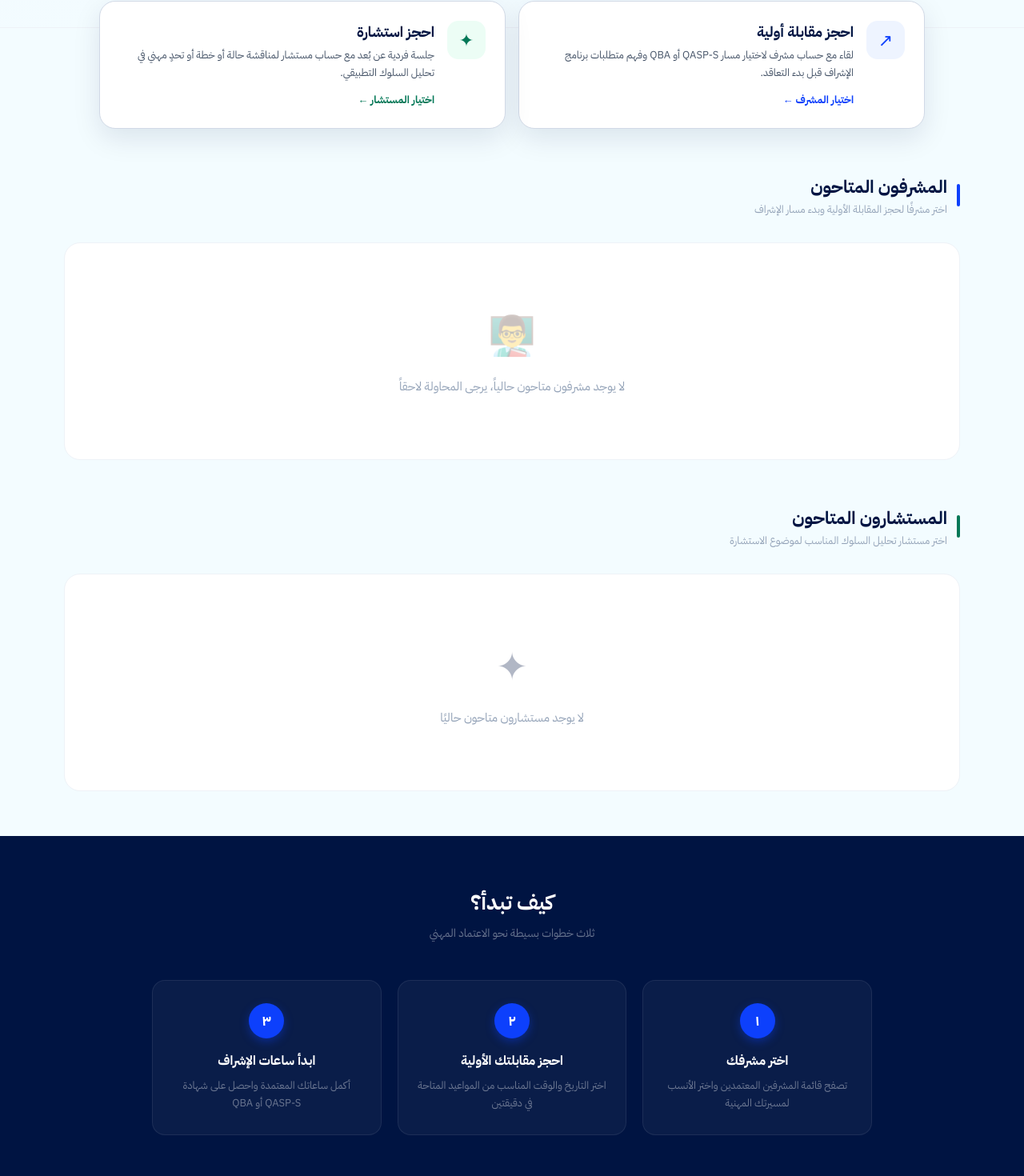
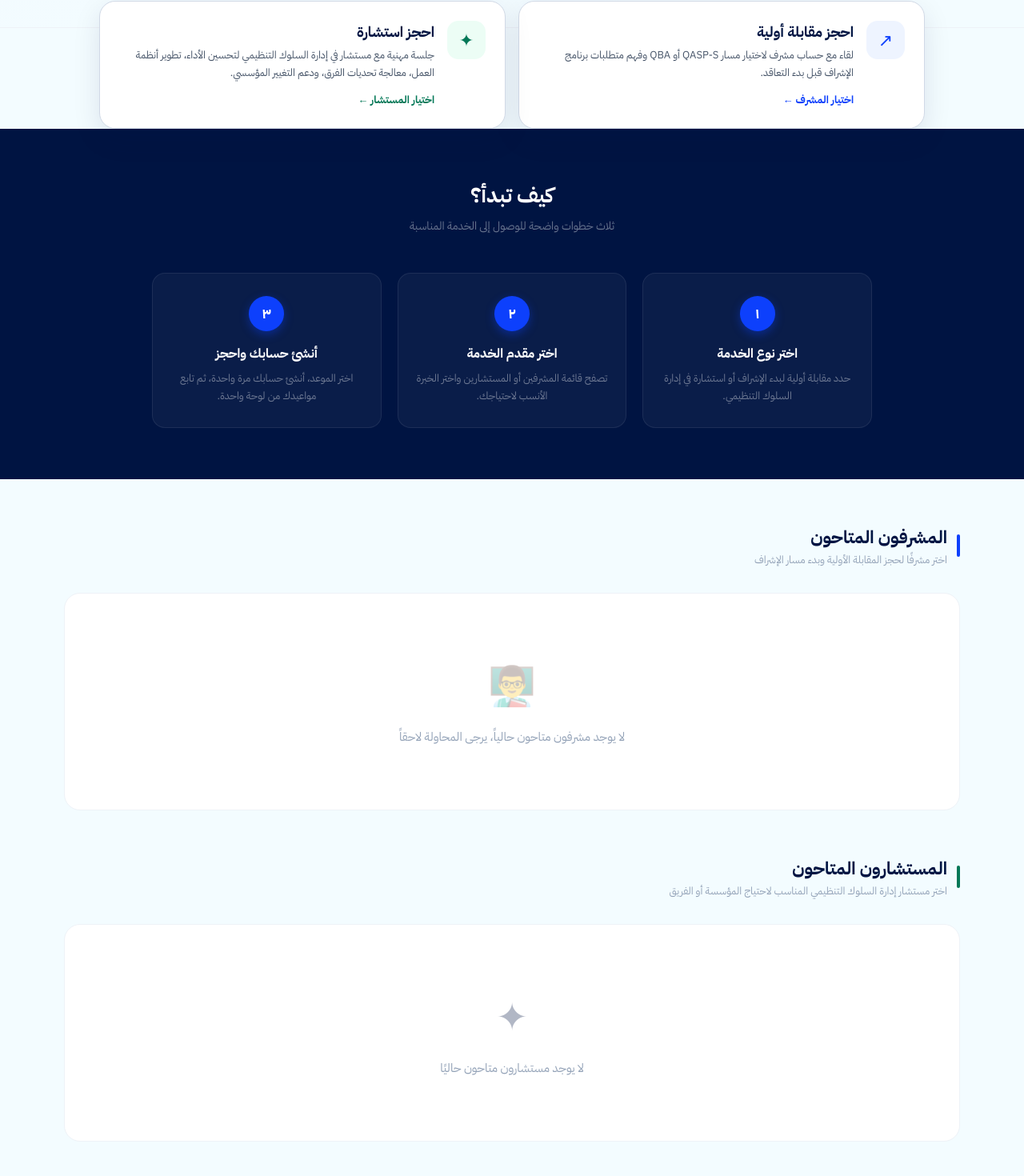
Before and after one commit to Wida3tk/Super, a Next.js app: page /ar in a window 1280 px wide. Shown: the part 623-2093 px from the top of the page at 80% size. Built offline with nearby package versions, Linux system fonts and the light colour scheme.

Commit message:
Reframe consultations for organizational behavior management

```diff
--- a/src/app/[locale]/layout.tsx
+++ b/src/app/[locale]/layout.tsx
@@ -8,7 +8,7 @@ import type { Metadata } from "next";
 export const metadata: Metadata = {
   title: "الواجهة الموحّدة للإشراف | سلوكيرا",
   description:
-    "احجز مقابلة أولية لبدء الإشراف أو استشارة مهنية في تحليل السلوك التطبيقي مع مشرفي سلوكيرا.",
+    "احجز مقابلة أولية لبدء إشراف تحليل السلوك التطبيقي أو استشارة في إدارة السلوك التنظيمي عبر الواجهة الموحّدة للإشراف.",
 };
 
 export const viewport = {
--- a/src/app/[locale]/page.tsx
+++ b/src/app/[locale]/page.tsx
@@ -322,7 +322,7 @@ export default async function HomePage({ params }: HomePageProps) {
         <section className="hero">
           <div className="hero-badge">
             <div className="hero-badge-dot"></div>
-            إشراف واستشارات تحليل السلوك التطبيقي عن بُعد
+            إشراف تحليل السلوك التطبيقي واستشارات إدارة السلوك التنظيمي عن بُعد
           </div>
           <h1>
             الواجهة الموحّدة <span>للإشراف</span>
@@ -385,14 +385,47 @@ export default async function HomePage({ params }: HomePageProps) {
               <div>
                 <h2>احجز استشارة</h2>
                 <p>
-                  جلسة فردية عن بُعد مع حساب مستشار لمناقشة حالة أو خطة أو تحدٍ
-                  مهني في تحليل السلوك التطبيقي.
+                  جلسة مهنية مع مستشار في إدارة السلوك التنظيمي لتحسين الأداء،
+                  تطوير أنظمة العمل، معالجة تحديات الفرق، ودعم التغيير المؤسسي.
                 </p>
                 <a href="#consultants" className="service-link">
                   اختيار المستشار ←
                 </a>
               </div>
             </article>
+          </div>
+        </section>
+
+        {/* HOW IT WORKS */}
+        <section className="how-section">
+          <div className="how-title">كيف تبدأ؟</div>
+          <div className="how-sub">
+            ثلاث خطوات واضحة للوصول إلى الخدمة المناسبة
+          </div>
+          <div className="how-steps">
+            {[
+              {
+                n: "١",
+                t: "اختر نوع الخدمة",
+                d: "حدد مقابلة أولية لبدء الإشراف أو استشارة في إدارة السلوك التنظيمي.",
+              },
+              {
+                n: "٢",
+                t: "اختر مقدم الخدمة",
+                d: "تصفح قائمة المشرفين أو المستشارين واختر الخبرة الأنسب لاحتياجك.",
+              },
+              {
+                n: "٣",
+                t: "أنشئ حسابك واحجز",
+                d: "اختر الموعد، أنشئ حسابك مرة واحدة، ثم تابع مواعيدك من لوحة واحدة.",
+              },
+            ].map((s) => (
+              <div key={s.n} className="how-step">
+                <div className="how-num">{s.n}</div>
+                <div className="how-step-title">{s.t}</div>
+                <div className="how-step-desc">{s.d}</div>
+              </div>
+            ))}
           </div>
         </section>
 
@@ -517,7 +550,8 @@ export default async function HomePage({ params }: HomePageProps) {
               <div>
                 <div className="section-title">المستشارون المتاحون</div>
                 <div className="section-sub">
-                  اختر مستشار تحليل السلوك المناسب لموضوع الاستشارة
+                  اختر مستشار إدارة السلوك التنظيمي المناسب لاحتياج المؤسسة أو
+                  الفريق
                 </div>
               </div>
             </div>
@@ -553,13 +587,15 @@ export default async function HomePage({ params }: HomePageProps) {
                     </div>
                     <div className="sup-card-name-area">
                       <div className="sup-name">{consultant.name}</div>
-                      <span className="sup-spec">مستشار تحليل سلوك</span>
+                      <span className="sup-spec">
+                        مستشار إدارة السلوك التنظيمي
+                      </span>
                     </div>
                   </div>
                   <div className="sup-card-body">
                     <p className="sup-bio">
                       {consultant.bio ||
-                        "مستشار متخصص في تحليل السلوك التطبيقي والاستشارات المهنية عن بُعد."}
+                        "مستشار متخصص في إدارة السلوك التنظيمي وتحسين الأداء وتصميم أنظمة العمل ودعم التغيير المؤسسي."}
                     </p>
                     <div className="sup-stats">
                       <div className="sup-stat">
@@ -593,37 +629,6 @@ export default async function HomePage({ params }: HomePageProps) {
           )}
         </section>
 
-        {/* HOW IT WORKS */}
-        <section className="how-section">
-          <div className="how-title">كيف تبدأ؟</div>
-          <div className="how-sub">ثلاث خطوات بسيطة نحو الاعتماد المهني</div>
-          <div className="how-steps">
-            {[
-              {
-                n: "١",
-                t: "اختر مشرفك",
-                d: "تصفح قائمة المشرفين المعتمدين واختر الأنسب لمسيرتك المهنية",
-              },
-              {
-                n: "٢",
-                t: "احجز مقابلتك الأولية",
-                d: "اختر التاريخ والوقت المناسب من المواعيد المتاحة في دقيقتين",
-              },
-              {
-                n: "٣",
-                t: "ابدأ ساعات الإشراف",
-                d: "أكمل ساعاتك المعتمدة واحصل على شهادة QASP-S أو QBA",
-              },
-            ].map((s) => (
-              <div key={s.n} className="how-step">
-                <div className="how-num">{s.n}</div>
-                <div className="how-step-title">{s.t}</div>
-                <div className="how-step-desc">{s.d}</div>
-              </div>
-            ))}
-          </div>
-        </section>
-
         {/* FOOTER */}
         <footer className="footer">
           <img
--- a/src/app/[locale]/supervisor-dashboard/page.tsx
+++ b/src/app/[locale]/supervisor-dashboard/page.tsx
@@ -171,7 +171,7 @@ export default async function SupervisorDashboardPage({ params }: Props) {
             <p>
               {supervisor.bio ||
                 (isConsultant
-                  ? "مستشار تحليل سلوك في الواجهة الموحّدة للإشراف"
+                  ? "مستشار إدارة السلوك التنظيمي في الواجهة الموحّدة للإشراف"
                   : "مشرف أكاديمي في الواجهة الموحّدة للإشراف")}
             </p>
           </div>
--- a/src/app/[locale]/supervisor/[id]/page.tsx
+++ b/src/app/[locale]/supervisor/[id]/page.tsx
@@ -66,7 +66,11 @@ export default async function SupervisorPage({ params, searchParams }: Props) {
   const rating = supervisor?.ratingAverage || 0;
   const initials = (supervisor?.name || "م")[0];
   const seats = supervisor?.availableSeats ?? 0;
-  const specialization = supervisor?.specialization || "مشرف أكاديمي";
+  const specialization =
+    supervisor?.specialization ||
+    (supervisor?.accountType === "consultant"
+      ? "مستشار إدارة السلوك التنظيمي"
+      : "مشرف أكاديمي");
 
   return (
     <>
--- a/src/components/booking/BookingSection.tsx
+++ b/src/components/booking/BookingSection.tsx
@@ -290,7 +290,7 @@ export default function BookingSection({
           }}
         >
           {bookingType === "consultation"
-            ? "استشارة مهنية فردية عن بُعد"
+            ? "استشارة في إدارة السلوك التنظيمي عن بُعد"
             : "مقابلة أولية لبدء برنامج الإشراف"}
         </div>
 
```
